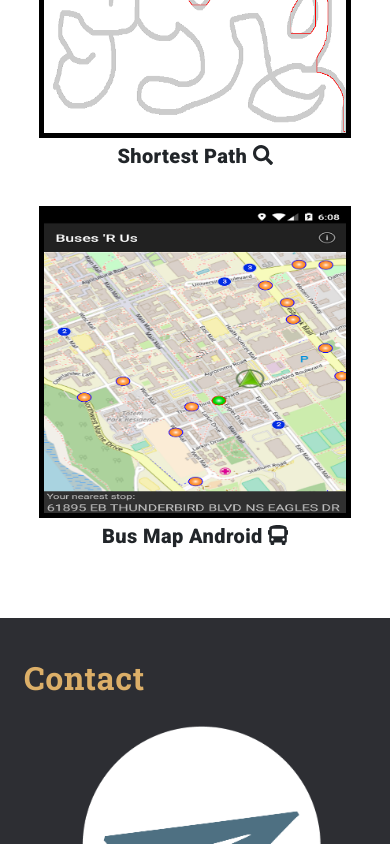
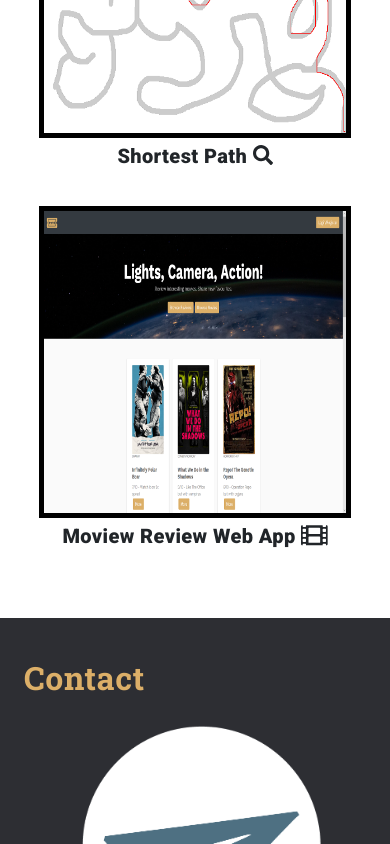
Before and after one commit to duongch4/personal_website, a React (Create React App) app: page / in a window 390 px wide. Shown: the part 3160-4004 px from the top of the page. Built offline with nearby package versions, Linux system fonts and the light colour scheme.

Commit message:
Change bus project to movie web app project

```diff
--- a/src/components/Projects.tsx
+++ b/src/components/Projects.tsx
@@ -1,9 +1,10 @@
 import * as React from 'react';
 
 import bioinformatics from '../images/bioinformatics.png';
-import busMap from '../images/busMap.png';
+// import busMap from '../images/busMap.png';
 import imageCompression from '../images/imageCompression.png';
 import mazePath from '../images/mazePath.png';
+import movieApp from '../images/movieApp.png';
 import multipleClassifiers from '../images/multipleClassifiers.png';
 import objectDetection from '../images/objectDetection.jpg';
 
@@ -22,7 +23,7 @@ class Projects extends React.Component {
                                 <div className="text">
                                     <p><strong>Detect cars within images</strong></p>
                                     <p>Python, OpenCV, Scikit-learn</p>
-                                    <p><a href="https://github.com/duongch4/objectDetection" target="_blank" rel="noopener noreferrer">Repo <i className="fab fa-github" aria-hidden="true" /></a></p>
+                                    <p><a href="https://github.com/duongch4/objectDetection/" target="_blank" rel="noopener noreferrer">Repo <i className="fab fa-github" aria-hidden="true" /></a></p>
                                 </div>
                             </div>
                         </div>
@@ -35,7 +36,7 @@ class Projects extends React.Component {
                                 <div className="text">
                                     <p><strong>Classify benign/malignant cancer</strong></p>
                                     <p>R, ggplot2</p>
-                                    <p><a href="https://github.com/duongch4/mammographic-classification" target="_blank" rel="noopener noreferrer">Repo <i className="fab fa-github" aria-hidden="true" /></a></p>
+                                    <p><a href="https://github.com/duongch4/mammographic-classification/" target="_blank" rel="noopener noreferrer">Repo <i className="fab fa-github" aria-hidden="true" /></a></p>
                                 </div>
                             </div>
                         </div>
@@ -48,7 +49,7 @@ class Projects extends React.Component {
                                 <div className="text">
                                     <p><strong>Analyse cancer genomics <br /> and proteomics </strong></p>
                                     <p>R, edgeR, ggplot2, MSqRob, GSEA</p>
-                                    <p><a href="https://github.com/duongch4/genomics-proteomics-analysis.git" target="_blank" rel="noopener noreferrer">Repo <i className="fab fa-github" aria-hidden="true" /></a></p>
+                                    <p><a href="https://github.com/duongch4/genomics-proteomics-analysis/" target="_blank" rel="noopener noreferrer">Repo <i className="fab fa-github" aria-hidden="true" /></a></p>
                                 </div>
                             </div>
                         </div>
@@ -64,7 +65,7 @@ class Projects extends React.Component {
                                 <div className="text">
                                     <p><strong>Compress images</strong></p>
                                     <p>C++</p>
-                                    <p><a href="https://github.com/duongch4/cs221-pa3" target="_blank" rel="noopener noreferrer">Repo <i className="fab fa-github" aria-hidden="true" /></a></p>
+                                    <p><a href="https://github.com/duongch4/cs221-pa3/" target="_blank" rel="noopener noreferrer">Repo <i className="fab fa-github" aria-hidden="true" /></a></p>
                                 </div>
                             </div>
                         </div>
@@ -77,24 +78,38 @@ class Projects extends React.Component {
                                 <div className="text">
                                     <p><strong>Find shortest path</strong></p>
                                     <p>C++</p>
-                                    <p><a href="https://github.com/duongch4/cs221-pa4" target="_blank" rel="noopener noreferrer">Repo <i className="fab fa-github" aria-hidden="true" /></a></p>
+                                    <p><a href="https://github.com/duongch4/cs221-pa4/" target="_blank" rel="noopener noreferrer">Repo <i className="fab fa-github" aria-hidden="true" /></a></p>
                                 </div>
                             </div>
                         </div>
                         <h5><strong>Shortest Path</strong> <i className="fas fa-search" /></h5>
                     </div>
-                    <div className="col-lg-4 mb-4">
+                    {/* <div className="col-lg-4 mb-4">
                         <div className="item col-md-12">
                             <img src={busMap} className="thumb-img" alt="BusMapImage" />
                             <div className="overlay">
                                 <div className="text">
                                     <p><strong>Implement features bus-map</strong></p>
                                     <p>JAVA, Android</p>
-                                    <p><a href="https://github.com/duongch4/bus-map-phase1" target="_blank" rel="noopener noreferrer">Repo <i className="fab fa-github" aria-hidden="true" /></a></p>
+                                    <p><a href="https://github.com/duongch4/bus-map-phase1/" target="_blank" rel="noopener noreferrer">Repo <i className="fab fa-github" aria-hidden="true" /></a></p>
                                 </div>
                             </div>
                         </div>
                         <h5><strong>Bus Map Android</strong> <i className="fas fa-bus" /></h5>
+                    </div> */}
+                    <div className="col-lg-4 mb-4">
+                        <div className="item col-md-12">
+                            <img src={movieApp} className="thumb-img" alt="MovieAppImage" />
+                            <div className="overlay">
+                                <div className="text">
+                                    <p><strong>Browse/Review Movies</strong></p>
+                                    <p><a href="https://cs490-project-movie.herokuapp.com/" target="blank" rel="noopener noreferer">Link</a></p>
+                                    <p>MongoDB, Express, React, NodeJS, Passport</p>
+                                    <p><a href="https://github.com/duongch4/mern-passport-dev/" target="_blank" rel="noopener noreferrer">Repo <i className="fab fa-github" aria-hidden="true" /></a></p>
+                                </div>
+                            </div>
+                        </div>
+                        <h5><strong>Moview Review Web App</strong> <i className="fas fa-film fa-lg" /></h5>
                     </div>
                 </div>
             </div>
```
Also changed, not shown: src/images/appBackground.png (deleted), src/images/movieApp.png (added).
